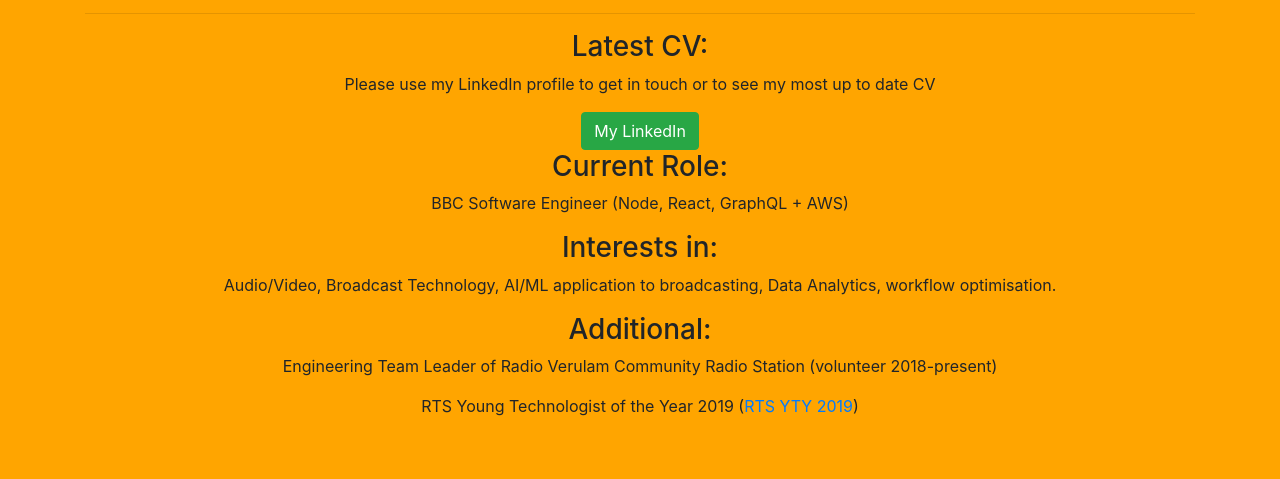
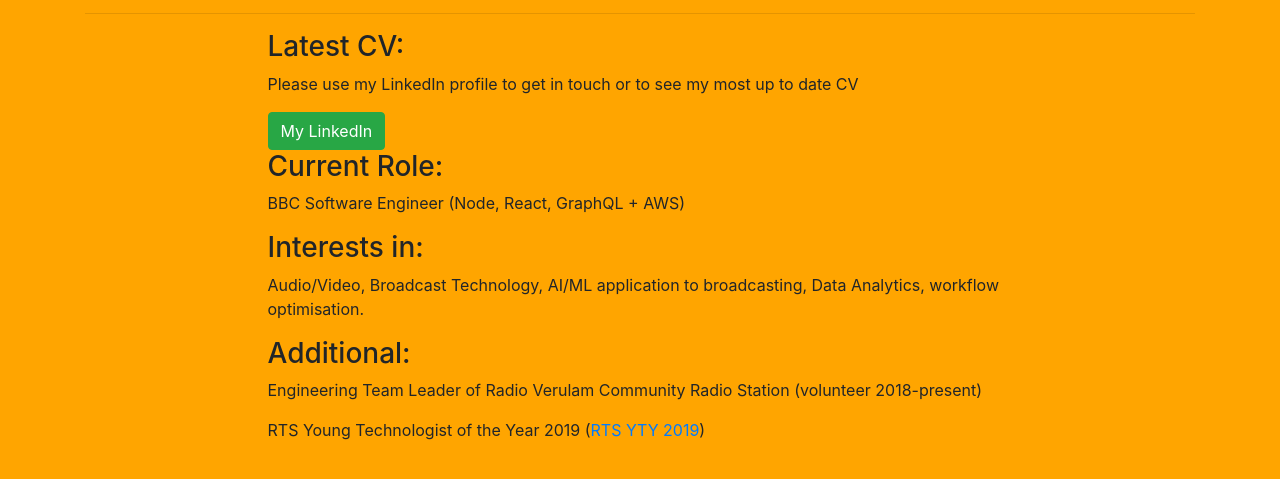
Before and after one commit to lbcard/lbcard.github.io, a website: page index.html in a window 1280 px wide. Shown: the part 223-702 px from the top of the page. Drawn offline with Linux system fonts and the light colour scheme.

Commit message:
added stylesheet

```diff
--- a/index.html
+++ b/index.html
@@ -12,6 +12,7 @@
 
     <!-- Bootstrap core CSS -->
     <link href="vendor/bootstrap/css/bootstrap.min.css" rel="stylesheet">
+    <link href="styleCustom.css" rel="stylesheet">
 
     <style>
       body {
```
